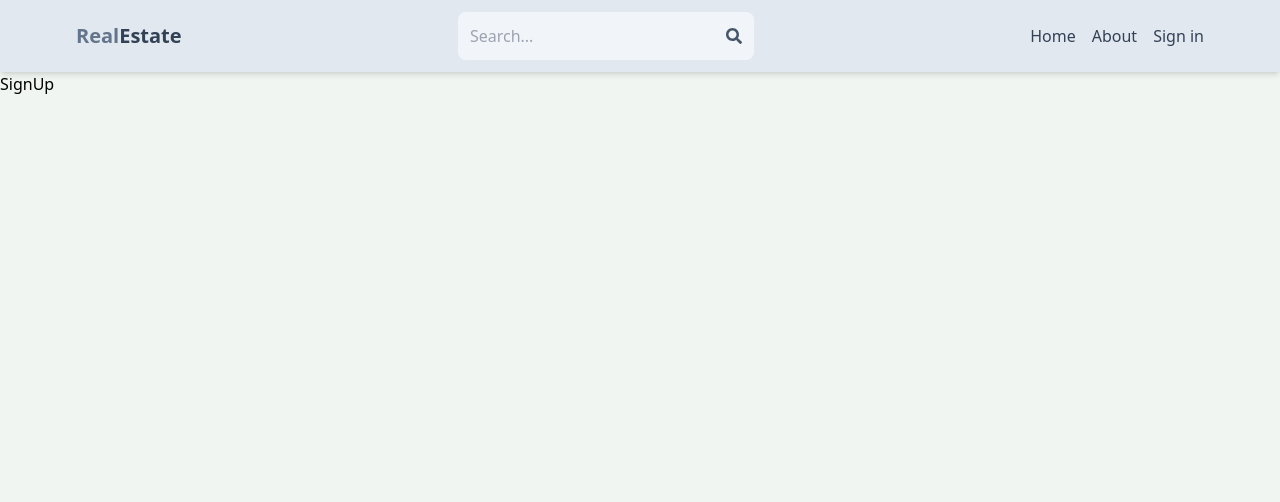
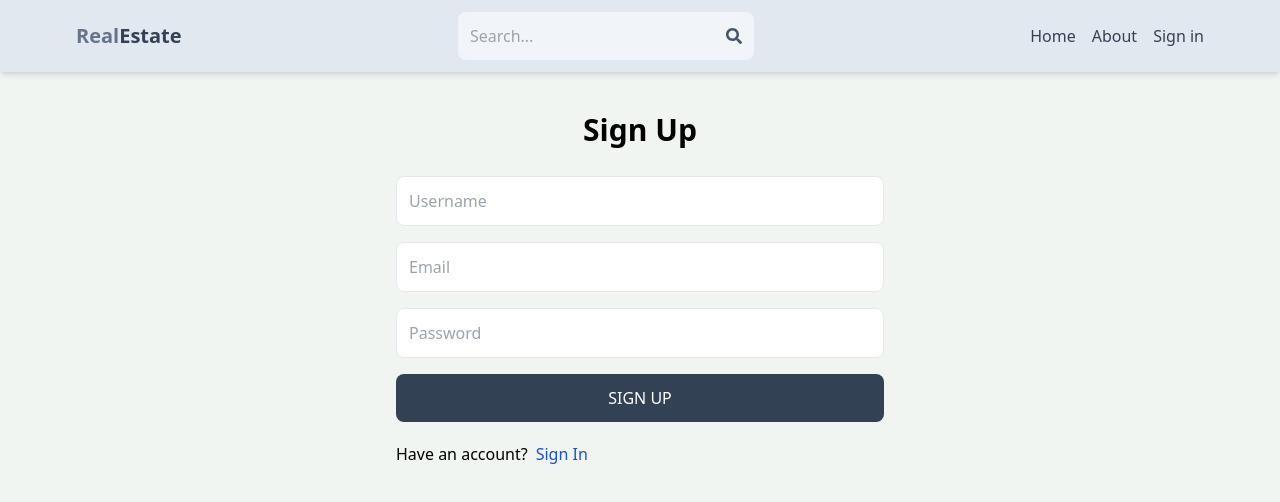
Before and after one commit to amandeep90s/mern-real-estate, a React (Vite) app in the folder client/: page /sign-up in a window 1280 px wide. Shown: the top 502 px of the page. Built offline with nearby package versions, Linux system fonts and the light colour scheme.

Commit message:
Completed signup page UI markup

```diff
--- a/client/src/pages/SignUp.jsx
+++ b/client/src/pages/SignUp.jsx
@@ -1,7 +1,48 @@
-import React from 'react';
+import { Link } from 'react-router-dom';
 
 const SignUp = () => {
-  return <div>SignUp</div>;
+  return (
+    <div className='max-w-lg p-3 mx-auto'>
+      <h1 className='text-3xl font-semibold text-center my-7'>Sign Up</h1>
+
+      <form className='flex flex-col gap-4'>
+        <input
+          type='text'
+          name='username'
+          id='username'
+          placeholder='Username'
+          className='p-3 border rounded-lg outline-none'
+          autoComplete='username'
+        />
+        <input
+          type='email'
+          name='email'
+          id='email'
+          placeholder='Email'
+          className='p-3 border rounded-lg outline-none'
+          autoComplete='email'
+        />
+        <input
+          type='password'
+          name='password'
+          id='password'
+          placeholder='Password'
+          className='p-3 border rounded-lg outline-none'
+          autoComplete='current-password'
+        />
+
+        <button className='p-3 text-white uppercase rounded-lg bg-slate-700 hover:opacity-95 disabled:opacity-80'>
+          Sign Up
+        </button>
+      </form>
+      <div className='flex gap-2 mt-5'>
+        <p>Have an account?</p>
+        <Link to='/sign-in' className='text-blue-700 hover:text-blue-800'>
+          Sign In
+        </Link>
+      </div>
+    </div>
+  );
 };
 
 export default SignUp;
```
